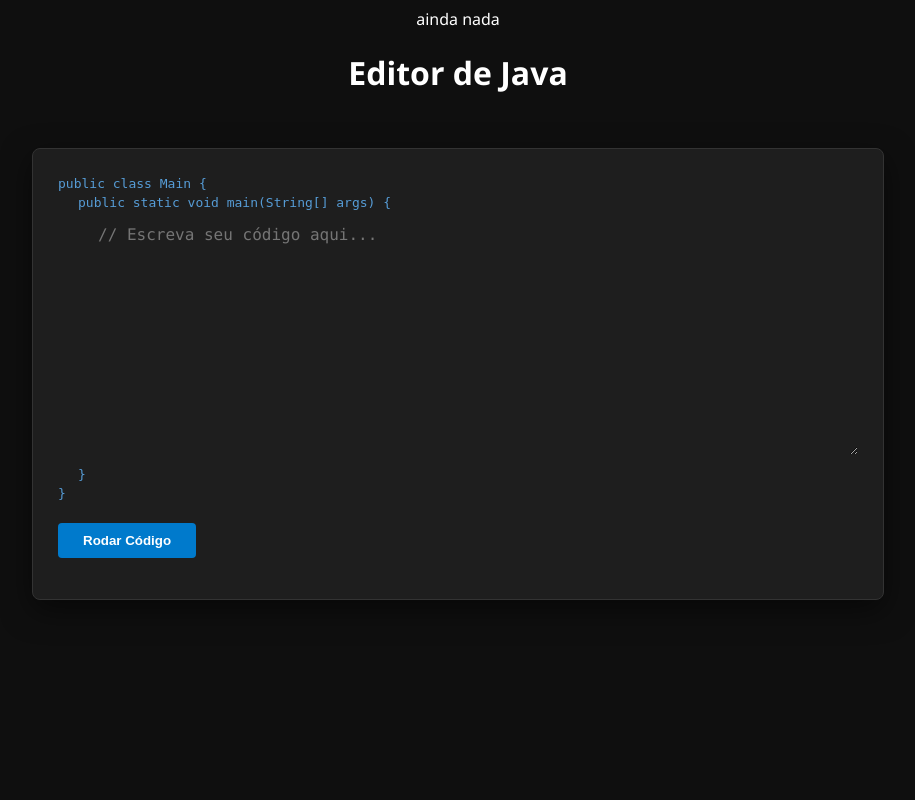
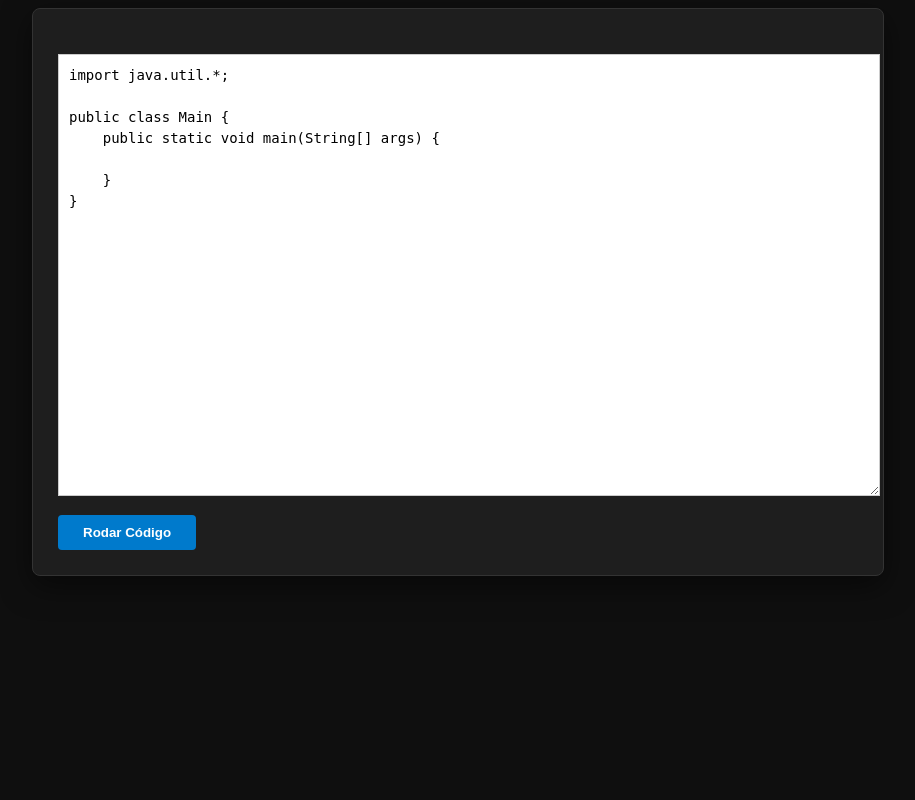
Before and after one commit to purrsPoint/PW-III, a PHP site: page / in a window 1280 px wide. Shown: the whole page, without its empty margins (182-1097 px from the left). Run offline with PHP 8.4, Linux system fonts and the light colour scheme.

Commit message:
tab is working

```diff
--- a/editoremweb/assets/css/style.css
+++ b/editoremweb/assets/css/style.css
@@ -16,12 +16,13 @@ body {
     border-radius: 8px;
     width: 90%;
     max-width: 800px;
-    box-shadow: 0 10px 30px rgba(0,0,0,0.5);
+    box-shadow: 0 10px 30px rgba(0, 0, 0, 0.5);
     border: 1px solid #333;
 }
 
 .fixed-code {
-    color: #569cd6; /* Azul de palavras-chave */
+    color: #569cd6;
+    /* Azul de palavras-chave */
     margin: 0;
     display: block;
     line-height: 1.5;
@@ -32,17 +33,18 @@ body {
 }
 
 textarea {
+    margin-top: 20px;
     width: 100%;
-    background: transparent;
-    color: #ce9178; /* Cor de strings */
-    border: none;
-    outline: none;
-    resize: vertical;
-    font-family: 'Consolas', monospace;
-    font-size: 16px;
-    padding-left: 40px;
-    margin: 10px 0;
-    caret-color: white; /* Cor do cursor */
+    /* Monospace ensures 'i' and 'w' take the same space, keeping alignment perfect */
+    font-family: 'Courier New', Courier, monospace;
+    font-size: 14px;
+    padding: 10px;
+    line-height: 1.5;
+    border: 1px solid #ccc;
+    /* This removes the weird "empty space" browsers sometimes add */
+    display: block;
+    tab-size: 4;
+    /* Standard programming tab width */
 }
 
 button {
@@ -62,7 +64,8 @@ button:hover {
 
 .console {
     background: #000;
-    color: #85f485; /* Verde terminal */
+    color: #85f485;
+    /* Verde terminal */
     padding: 15px;
     margin-top: 20px;
     border-radius: 4px;
--- a/editoremweb/config/config.php
+++ /dev/null
@@ -1 +0,0 @@
-ainda nada
--- a/editoremweb/config/exec64.php
+++ b/editoremweb/config/exec64.php
@@ -9,16 +9,12 @@
 function execode($aluno_code) {
     // Boilerplate with Imports//boilerplate são partes do cdg q vao ser imprimidas e n podem ser mudadas
 
-    $full_code = "import java.util.*;\nimport java.io.*;\npublic class Main {\n";
-    $full_code .= "public static void main(String[] args){\n";
-    $full_code .= $aluno_code . "\n";
-    $full_code .= "}\n}";
 
     $url = "https://ce.judge0.com/submissions?base64_encoded=true&wait=false";
 
     $dados = [
         "language_id" => 62, // Java (OpenJDK 13.0.1)
-        "source_code" => base64_encode($full_code)
+        "source_code" => base64_encode($aluno_code)
     ];
 
     $options = [
--- a/editoremweb/pages/index.php
+++ b/editoremweb/pages/index.php
@@ -1,5 +1,4 @@
 <?php
-require_once '../config/config.php';
 require_once __DIR__ . '/../config/exec64.php';
 
 $message = "";
@@ -26,20 +25,16 @@ if ($_SERVER['REQUEST_METHOD'] === 'POST' && isset($_POST['java_code'])) {
 
 <body>
 
-    <h1>Editor de Java</h1>
-    <p><?php echo $message; ?></p>
-
    <div class="editor-container">
     <form method="POST">
-            <code class="fixed-code">public class Main {</code>
-            <code class="fixed-code indent">public static void main(String[] args) {</code>
-
-            <?php // o htmlespecialchars faz com q os caracteres especiais sejam interpretados de outra forma ent n da uns certos erros ?>
-            <textarea name="java_code" rows="12"
-                placeholder="// Escreva seu código aqui..."><?php echo htmlspecialchars($aluno_code); ?></textarea>
-
-            <code class="fixed-code indent">}</code>
-            <code class="fixed-code">}</code>
+        <textarea name="java_code" rows="20" style="width:100%; font-family: monospace;"><?php
+            if (empty($aluno_code)) {
+                // We provide the template, but the student CAN delete it.
+                echo "import java.util.*;\n\npublic class Main {\n    public static void main(String[] args) {\n        \n    }\n}";
+            } else {
+                echo htmlspecialchars($aluno_code);
+            }
+        ?></textarea>
         <br>
         <button type="submit">Rodar Código</button>
     </form>
@@ -50,7 +45,27 @@ if ($_SERVER['REQUEST_METHOD'] === 'POST' && isset($_POST['java_code'])) {
             <pre><?php echo htmlspecialchars($output); ?></pre>
         </div>
     <?php endif; ?>
+<script>
+const editor = document.querySelector('textarea[name="java_code"]');
 
+editor.addEventListener('keydown', function(e) {
+    if (e.key === 'Tab') {
+        e.preventDefault(); // Stop focus from leaving
+
+        // Try 'insertText' first. This is the only way to keep Ctrl+Z working
+        // because it "fakes" a user typing action that the browser records.
+        if (!document.execCommand("insertText", false, "\t")) {
+            // Fallback for older browsers:
+            const start = this.selectionStart;
+            const end = this.selectionEnd;
+            this.setRangeText('\t', start, end, 'end');
+
+            // Manually trigger the input event for the fallback
+            this.dispatchEvent(new Event('input', { bubbles: true }));
+        }
+    }
+});
+</script>
 </body>
 
 </html>
```
Lines whose indentation alone changed are shown as unchanged.
